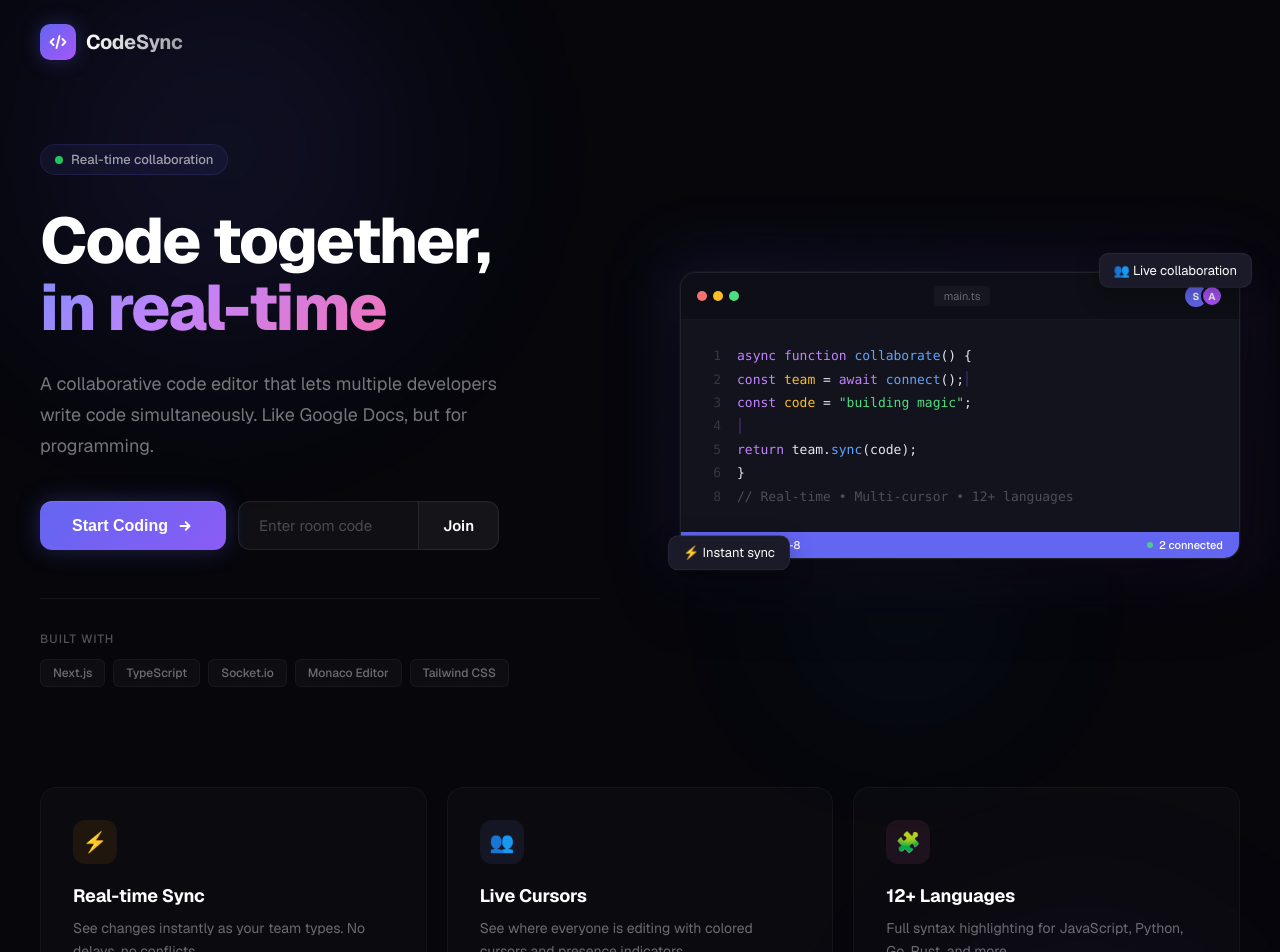
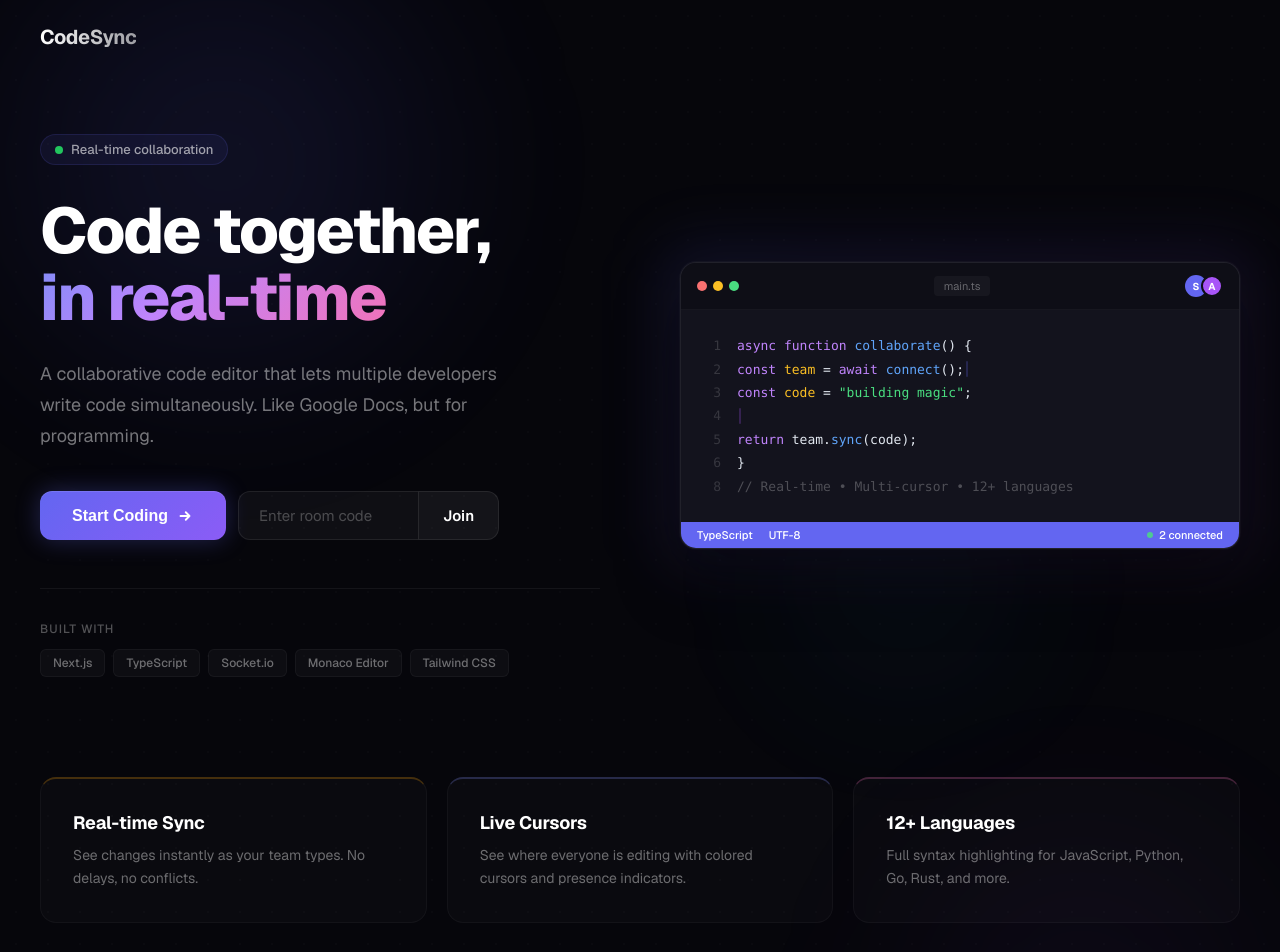
Before and after one commit to swetadas251/codesync, a Next.js app: page / in a window 1280 px wide. Shown: the top 952 px of the page. Built offline with nearby package versions, Linux system fonts and the light colour scheme.

Commit message:
Update page.tsx

```diff
--- a/src/app/page.tsx
+++ b/src/app/page.tsx
@@ -105,23 +105,6 @@ export default function Home() {
           margin: '0 auto',
         }}
       >
-        <div style={{ display: 'flex', alignItems: 'center', gap: '10px' }}>
-          <div
-            style={{
-              width: '36px',
-              height: '36px',
-              borderRadius: '10px',
-              background: 'linear-gradient(135deg, #6366f1 0%, #a855f7 100%)',
-              display: 'flex',
-              alignItems: 'center',
-              justifyContent: 'center',
-              boxShadow: '0 0 20px rgba(99,102,241,0.3)',
-            }}
-          >
-            <svg width="18" height="18" viewBox="0 0 24 24" fill="none" stroke="white" strokeWidth="2.5" strokeLinecap="round" strokeLinejoin="round">
-              <path d="M10 20l4-16m4 4l4 4-4 4M6 16l-4-4 4-4" />
-            </svg>
-          </div>
         <span
           style={{
             fontSize: '20px',
@@ -134,7 +117,6 @@ export default function Home() {
         >
           CodeSync
         </span>
-        </div>
       </nav>
 
       {/* ── Hero section ── */}
@@ -548,41 +530,7 @@ export default function Home() {
             </div>
           </div>
 
-          {/* Floating tags */}
-          <div
-            style={{
-              position: 'absolute',
-              top: '-12px',
-              right: '-12px',
-              padding: '8px 14px',
-              background: '#1a1a28',
-              borderRadius: '10px',
-              border: '1px solid rgba(255,255,255,0.06)',
-              boxShadow: '0 8px 24px rgba(0,0,0,0.3)',
-              fontSize: '13px',
-              zIndex: 2,
-              animation: 'float 4s ease-in-out infinite',
-            }}
-          >
-            👥 Live collaboration
-          </div>
-          <div
-            style={{
-              position: 'absolute',
-              bottom: '-12px',
-              left: '-12px',
-              padding: '8px 14px',
-              background: '#1a1a28',
-              borderRadius: '10px',
-              border: '1px solid rgba(255,255,255,0.06)',
-              boxShadow: '0 8px 24px rgba(0,0,0,0.3)',
-              fontSize: '13px',
-              zIndex: 2,
-              animation: 'float 4s ease-in-out infinite 2s',
-            }}
-          >
-            ⚡ Instant sync
-          </div>
+
         </div>
       </div>
 
@@ -605,19 +553,16 @@ export default function Home() {
         >
           {[
             {
-              icon: '⚡',
               title: 'Real-time Sync',
               description: 'See changes instantly as your team types. No delays, no conflicts.',
               accent: '#f59e0b',
             },
             {
-              icon: '👥',
               title: 'Live Cursors',
               description: 'See where everyone is editing with colored cursors and presence indicators.',
               accent: '#818cf8',
             },
             {
-              icon: '🧩',
               title: '12+ Languages',
               description: 'Full syntax highlighting for JavaScript, Python, Go, Rust, and more.',
               accent: '#f472b6',
@@ -630,35 +575,23 @@ export default function Home() {
                 borderRadius: '16px',
                 background: 'rgba(255,255,255,0.02)',
                 border: '1px solid rgba(255,255,255,0.04)',
+                borderTop: `2px solid ${feature.accent}40`,
                 transition: 'all 0.3s ease',
                 cursor: 'default',
               }}
               onMouseEnter={(e) => {
                 e.currentTarget.style.background = 'rgba(255,255,255,0.04)';
                 e.currentTarget.style.borderColor = 'rgba(255,255,255,0.08)';
+                e.currentTarget.style.borderTopColor = feature.accent;
                 e.currentTarget.style.transform = 'translateY(-4px)';
               }}
               onMouseLeave={(e) => {
                 e.currentTarget.style.background = 'rgba(255,255,255,0.02)';
                 e.currentTarget.style.borderColor = 'rgba(255,255,255,0.04)';
+                e.currentTarget.style.borderTopColor = `${feature.accent}40`;
                 e.currentTarget.style.transform = 'translateY(0)';
               }}
             >
-              <div
-                style={{
-                  width: '44px',
-                  height: '44px',
-                  borderRadius: '12px',
-                  background: `${feature.accent}15`,
-                  display: 'flex',
-                  alignItems: 'center',
-                  justifyContent: 'center',
-                  fontSize: '20px',
-                  marginBottom: '20px',
-                }}
-              >
-                {feature.icon}
-              </div>
               <h3 style={{ fontSize: '18px', fontWeight: 700, marginBottom: '10px', letterSpacing: '-0.01em' }}>
                 {feature.title}
               </h3>
@@ -738,10 +671,7 @@ export default function Home() {
           0%, 100% { opacity: 1; }
           50% { opacity: 0; }
         }
-        @keyframes float {
-          0%, 100% { transform: translateY(0); }
-          50% { transform: translateY(-8px); }
-        }
+
         * { margin: 0; padding: 0; box-sizing: border-box; }
         ::placeholder { color: rgba(255,255,255,0.25); }
         @media (max-width: 1024px) {
```
Lines whose indentation alone changed are shown as unchanged.
